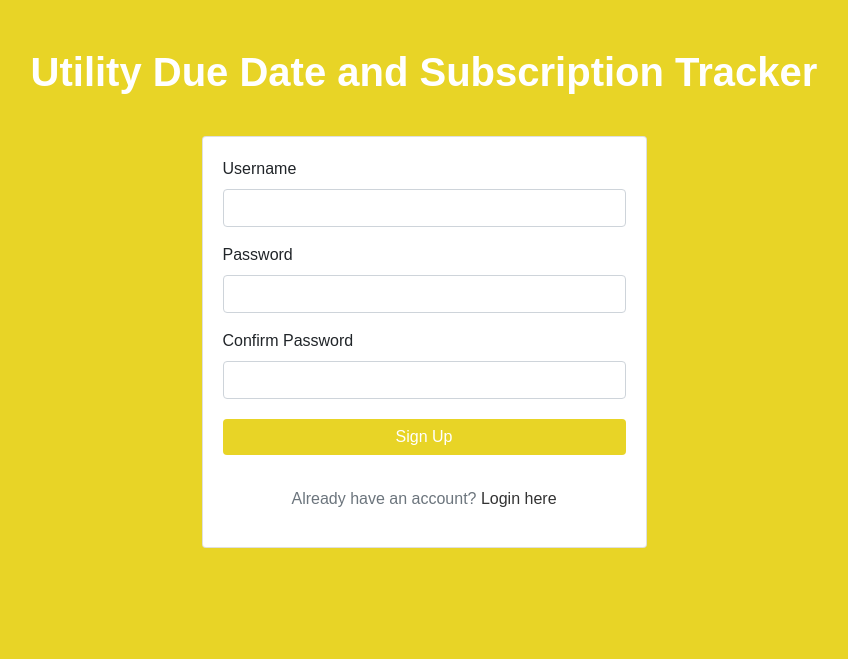
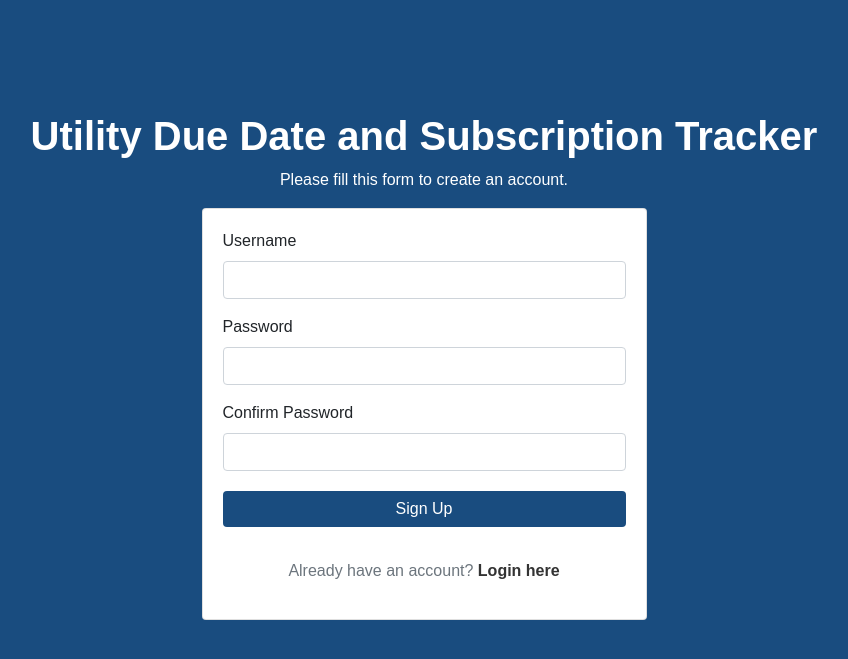
Before and after one commit to asocastro/PROJECT-SDF-UDDST, a PHP site: page /register.php in a window 1280 px wide. Shown: the top 659 px of the page, without its empty margins (216-1064 px from the left). Run offline with PHP 8.4, Linux system fonts and the light colour scheme; some web fonts are replaced.

Commit message:
Updated register.php
The same changes made in login.php

```diff
--- a/NEW/register.php
+++ b/NEW/register.php
@@ -104,38 +104,47 @@ if ($_SERVER["REQUEST_METHOD"] == "POST") {
     <link rel="stylesheet" href="https://stackpath.bootstrapcdn.com/bootstrap/4.5.2/css/bootstrap.min.css">
     <link rel='stylesheet' href='https://fonts.googleapis.com/css?family=Muli'>
     <style>
-      body{
-        background: #E8D426 !important;
+      body {
+        background: #194c7f !important;
         font-family: 'Muli', sans-serif;
 
       }
-      h1{
+
+      h1 {
         color: #fff;
-        padding-bottom: 2rem;
+        padding-top: 4rem;
         font-weight: bold;
       }
-      a{
+
+      a {
         color: #333;
       }
-      a:hover{
-        color: #E8D426;
+
+      p {
+        color: #fff;
+      }
+
+      a:hover {
+        color: #194c7f;
         text-decoration: none;
       }
+
       .form-control:focus {
           color: #000;
           background-color: #fff;
-          border:2px solid #E8D426;
+          border:2px solid #194c7f;
           outline: 0;
           box-shadow: none;
       }
 
-      .btn{
-        background: #E8D426;
-        border: #E8D426;
+      .btn {
+        background: #194c7f;
+        border: #194c7f;
       }
+
       .btn:hover {
-        background: #E8D426;
-        border: #E8D426;
+        background: #194c7f;
+        border: #194c7f;
       }
     </style>
 </head>
@@ -143,6 +152,7 @@ if ($_SERVER["REQUEST_METHOD"] == "POST") {
 <body>
 <div class="pt-5">
   <h1 class="text-center">Utility Due Date and Subscription Tracker</h1>
+  <p class="text-center">Please fill this form to create an account.</p>
     <div class="container">
     <div class="row">
         <div class="col-md-5 mx-auto">
@@ -171,7 +181,7 @@ if ($_SERVER["REQUEST_METHOD"] == "POST") {
 
             <p class="small-xl pt-3 text-center">
                 <span class= "text-muted">Already have an account? </span>
-                <a href="login.php">Login here</a>
+                <a href="login.php"><b>Login here<b></a>
             </p>
         </form>
     </div>
```
